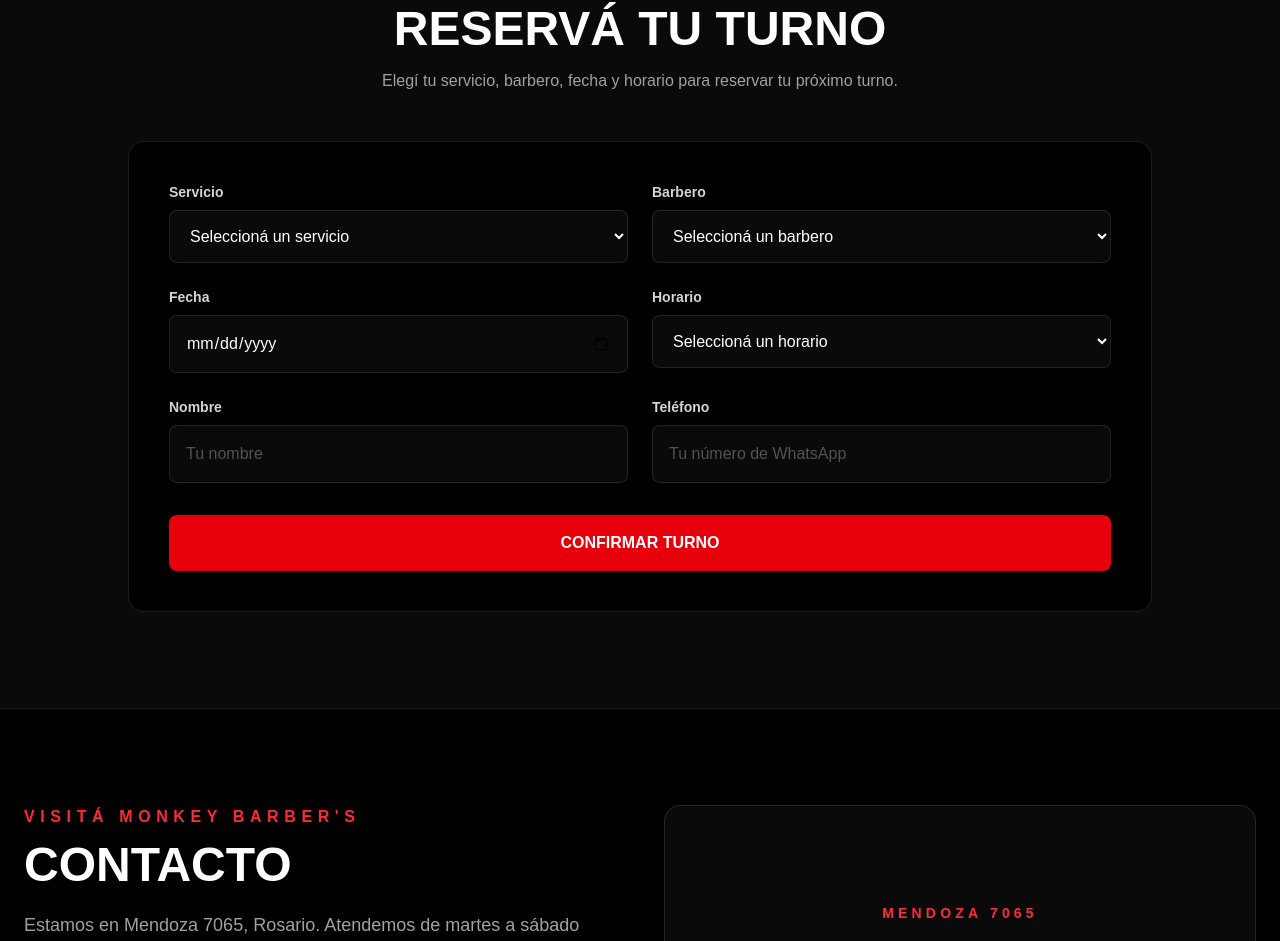
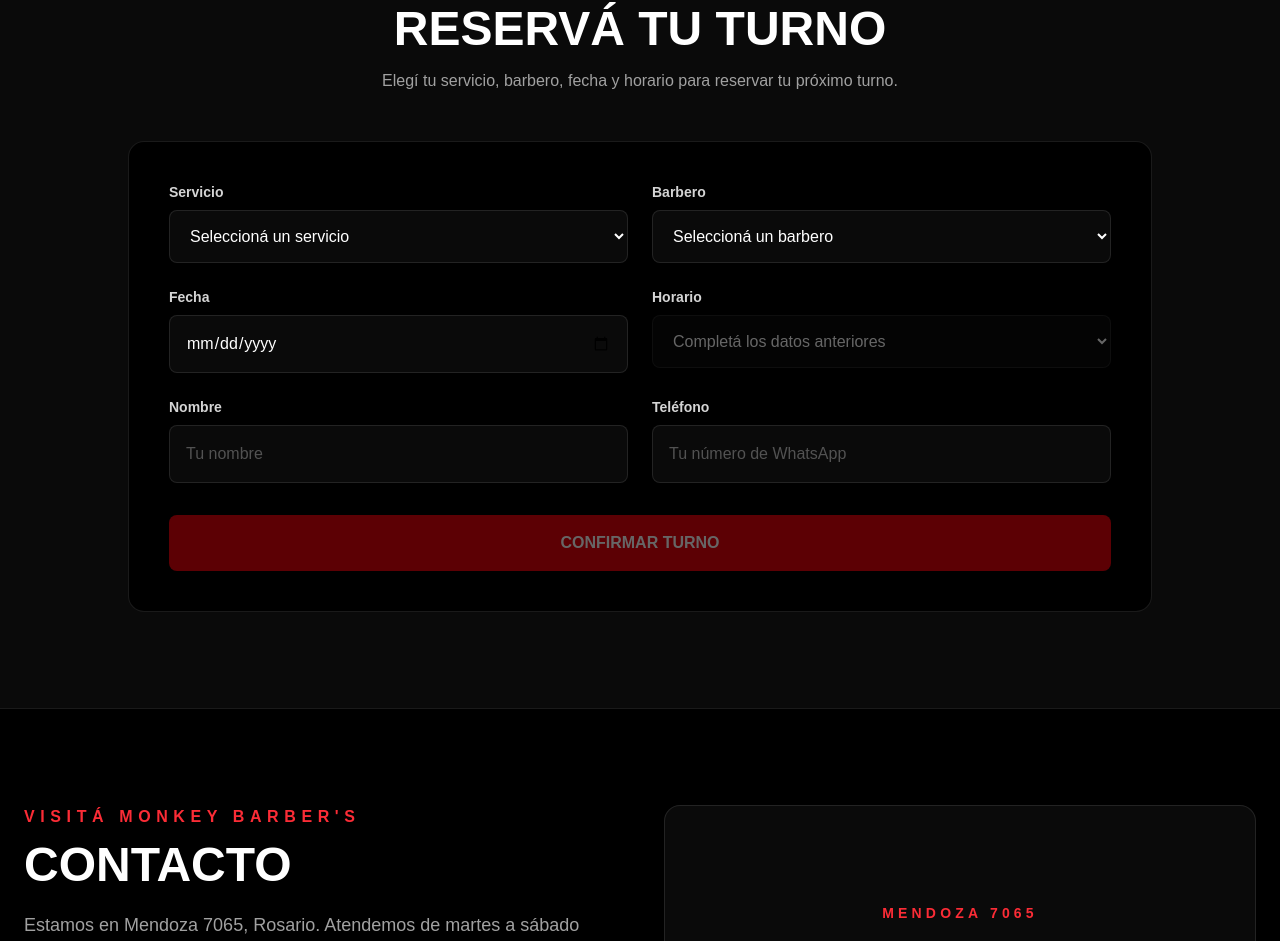
Before and after one commit to elmirsantiago/monkey-barbers, a Next.js app: page / in a window 1280 px wide. Shown: the part 2583-3524 px from the top of the page. Built offline with nearby package versions, Linux system fonts and the light colour scheme.

Commit message:
feat: add interactive booking form

```diff
--- a/src/app/page.tsx
+++ b/src/app/page.tsx
@@ -1,5 +1,6 @@
 import Image from "next/image";
 import Navbar from "@/components/Navbar";
+import BookingForm from "@/components/BookingForm";
 
 export default function Home() {
   return (
@@ -182,91 +183,7 @@ export default function Home() {
             </p>
           </div>
 
-          <div className="grid gap-6 rounded-2xl border border-white/10 bg-black p-6 md:grid-cols-2 lg:p-10">
-            <div>
-              <label className="mb-2 block text-sm font-semibold text-neutral-300">
-                Servicio
-              </label>
-
-              <select className="w-full rounded-lg border border-white/10 bg-neutral-950 px-4 py-4 text-white outline-none transition focus:border-red-500">
-                <option>Seleccioná un servicio</option>
-                <option>Corte + cejas</option>
-                <option>Corte + barba</option>
-                <option>Barba</option>
-                <option>VIP</option>
-                <option>VIP barba</option>
-              </select>
-            </div>
-
-            <div>
-              <label className="mb-2 block text-sm font-semibold text-neutral-300">
-                Barbero
-              </label>
-
-              <select className="w-full rounded-lg border border-white/10 bg-neutral-950 px-4 py-4 text-white outline-none transition focus:border-red-500">
-                <option>Seleccioná un barbero</option>
-                <option>Bruno</option>
-                <option>Santi</option>
-              </select>
-            </div>
-
-            <div>
-              <label className="mb-2 block text-sm font-semibold text-neutral-300">
-                Fecha
-              </label>
-
-              <input
-                type="date"
-                className="w-full rounded-lg border border-white/10 bg-neutral-950 px-4 py-4 text-white outline-none transition focus:border-red-500"
-              />
-            </div>
-
-            <div>
-              <label className="mb-2 block text-sm font-semibold text-neutral-300">
-                Horario
-              </label>
-
-              <select className="w-full rounded-lg border border-white/10 bg-neutral-950 px-4 py-4 text-white outline-none transition focus:border-red-500">
-                <option>Seleccioná un horario</option>
-                <option>10:00</option>
-                <option>10:30</option>
-                <option>11:00</option>
-                <option>11:30</option>
-                <option>12:00</option>
-              </select>
-            </div>
-
-            <div>
-              <label className="mb-2 block text-sm font-semibold text-neutral-300">
-                Nombre
-              </label>
-
-              <input
-                type="text"
-                placeholder="Tu nombre"
-                className="w-full rounded-lg border border-white/10 bg-neutral-950 px-4 py-4 text-white outline-none transition placeholder:text-neutral-600 focus:border-red-500"
-              />
-            </div>
-
-            <div>
-              <label className="mb-2 block text-sm font-semibold text-neutral-300">
-                Teléfono
-              </label>
-
-              <input
-                type="tel"
-                placeholder="Tu número de WhatsApp"
-                className="w-full rounded-lg border border-white/10 bg-neutral-950 px-4 py-4 text-white outline-none transition placeholder:text-neutral-600 focus:border-red-500"
-              />
-            </div>
-
-            <button
-              type="button"
-              className="mt-2 rounded-lg bg-red-600 px-7 py-4 font-bold transition hover:bg-red-700 md:col-span-2"
-            >
-              CONFIRMAR TURNO
-            </button>
-          </div>
+          <BookingForm />
         </div>
       </section>
 
@@ -281,7 +198,9 @@ export default function Home() {
               Visitá Monkey Barber&apos;s
             </p>
 
-            <h2 className="text-4xl font-black sm:text-5xl">CONTACTO</h2>
+            <h2 className="text-4xl font-black sm:text-5xl">
+              CONTACTO
+            </h2>
 
             <p className="mt-5 max-w-xl text-lg leading-8 text-neutral-400">
               Estamos en Mendoza 7065, Rosario. Atendemos de martes a sábado de
@@ -352,7 +271,10 @@ export default function Home() {
             />
 
             <div>
-              <p className="font-bold">MONKEY BARBER&apos;S</p>
+              <p className="font-bold">
+                MONKEY BARBER&apos;S
+              </p>
+
               <p className="text-sm text-neutral-500">
                 Rosario · EST. 2022
               </p>
@@ -383,11 +305,18 @@ function ServiceCard({
     <article className="group rounded-xl border border-white/10 bg-black p-7 transition duration-300 hover:-translate-y-1 hover:border-red-600/60">
       <div className="mb-8 flex items-start justify-between gap-4">
         <div>
-          <p className="mb-2 text-sm text-neutral-500">{duration}</p>
-          <h3 className="text-2xl font-bold">{name}</h3>
+          <p className="mb-2 text-sm text-neutral-500">
+            {duration}
+          </p>
+
+          <h3 className="text-2xl font-bold">
+            {name}
+          </h3>
         </div>
 
-        <span className="text-2xl font-black text-red-500">{price}</span>
+        <span className="text-2xl font-black text-red-500">
+          {price}
+        </span>
       </div>
 
       <a
@@ -425,9 +354,13 @@ function BarberCard({
           Barber
         </p>
 
-        <h3 className="text-3xl font-black">{name}</h3>
+        <h3 className="text-3xl font-black">
+          {name}
+        </h3>
 
-        <p className="mt-4 leading-7 text-neutral-400">{description}</p>
+        <p className="mt-4 leading-7 text-neutral-400">
+          {description}
+        </p>
 
         <a
           href="#reservar"
@@ -463,7 +396,9 @@ function ContactItem({
         {title}
       </p>
 
-      <p className="mt-2 text-xl font-bold">{value}</p>
+      <p className="mt-2 text-xl font-bold">
+        {value}
+      </p>
     </a>
   );
 }
--- /dev/null
+++ b/src/components/BookingForm.tsx
@@ -0,0 +1,217 @@
+"use client";
+
+import { useState } from "react";
+
+const services = [
+  {
+    id: "corte-cejas",
+    name: "Corte + cejas",
+    price: 15000,
+    duration: 30,
+  },
+  {
+    id: "corte-barba",
+    name: "Corte + barba",
+    price: 17000,
+    duration: 40,
+  },
+  {
+    id: "barba",
+    name: "Barba",
+    price: 10000,
+    duration: 20,
+  },
+  {
+    id: "vip",
+    name: "VIP",
+    price: 12000,
+    duration: 30,
+  },
+  {
+    id: "vip-barba",
+    name: "VIP barba",
+    price: 14000,
+    duration: 40,
+  },
+];
+
+const barbers = [
+  {
+    id: "bruno",
+    name: "Bruno",
+  },
+  {
+    id: "santi",
+    name: "Santi",
+  },
+];
+
+export default function BookingForm() {
+  const [serviceId, setServiceId] = useState("");
+  const [barberId, setBarberId] = useState("");
+  const [date, setDate] = useState("");
+
+  const selectedService = services.find(
+    (service) => service.id === serviceId
+  );
+
+  return (
+    <div className="grid gap-6 rounded-2xl border border-white/10 bg-black p-6 md:grid-cols-2 lg:p-10">
+      {/* SERVICIO */}
+      <div>
+        <label
+          htmlFor="service"
+          className="mb-2 block text-sm font-semibold text-neutral-300"
+        >
+          Servicio
+        </label>
+
+        <select
+          id="service"
+          value={serviceId}
+          onChange={(event) => setServiceId(event.target.value)}
+          className="w-full rounded-lg border border-white/10 bg-neutral-950 px-4 py-4 text-white outline-none transition focus:border-red-500"
+        >
+          <option value="">Seleccioná un servicio</option>
+
+          {services.map((service) => (
+            <option key={service.id} value={service.id}>
+              {service.name}
+            </option>
+          ))}
+        </select>
+      </div>
+
+      {/* BARBERO */}
+      <div>
+        <label
+          htmlFor="barber"
+          className="mb-2 block text-sm font-semibold text-neutral-300"
+        >
+          Barbero
+        </label>
+
+        <select
+          id="barber"
+          value={barberId}
+          onChange={(event) => setBarberId(event.target.value)}
+          className="w-full rounded-lg border border-white/10 bg-neutral-950 px-4 py-4 text-white outline-none transition focus:border-red-500"
+        >
+          <option value="">Seleccioná un barbero</option>
+
+          {barbers.map((barber) => (
+            <option key={barber.id} value={barber.id}>
+              {barber.name}
+            </option>
+          ))}
+        </select>
+      </div>
+
+      {/* FECHA */}
+      <div>
+        <label
+          htmlFor="date"
+          className="mb-2 block text-sm font-semibold text-neutral-300"
+        >
+          Fecha
+        </label>
+
+        <input
+          id="date"
+          type="date"
+          value={date}
+          onChange={(event) => setDate(event.target.value)}
+          className="w-full rounded-lg border border-white/10 bg-neutral-950 px-4 py-4 text-white outline-none transition focus:border-red-500"
+        />
+      </div>
+
+      {/* HORARIO */}
+      <div>
+        <label
+          htmlFor="time"
+          className="mb-2 block text-sm font-semibold text-neutral-300"
+        >
+          Horario
+        </label>
+
+        <select
+          id="time"
+          disabled={!serviceId || !barberId || !date}
+          className="w-full rounded-lg border border-white/10 bg-neutral-950 px-4 py-4 text-white outline-none transition focus:border-red-500 disabled:cursor-not-allowed disabled:opacity-40"
+        >
+          <option value="">
+            {!serviceId || !barberId || !date
+              ? "Completá los datos anteriores"
+              : "Próximo paso: calcular disponibilidad"}
+          </option>
+        </select>
+      </div>
+
+      {/* INFORMACIÓN DEL SERVICIO */}
+      {selectedService && (
+        <div className="rounded-xl border border-red-600/20 bg-red-600/5 p-5 md:col-span-2">
+          <p className="text-sm font-semibold uppercase tracking-[0.2em] text-red-500">
+            Servicio seleccionado
+          </p>
+
+          <div className="mt-3 flex flex-wrap items-center justify-between gap-4">
+            <div>
+              <p className="text-xl font-bold">
+                {selectedService.name}
+              </p>
+
+              <p className="mt-1 text-neutral-400">
+                Duración: {selectedService.duration} minutos
+              </p>
+            </div>
+
+            <p className="text-2xl font-black text-red-500">
+              ${selectedService.price.toLocaleString("es-AR")}
+            </p>
+          </div>
+        </div>
+      )}
+
+      {/* DATOS CLIENTE */}
+      <div>
+        <label
+          htmlFor="name"
+          className="mb-2 block text-sm font-semibold text-neutral-300"
+        >
+          Nombre
+        </label>
+
+        <input
+          id="name"
+          type="text"
+          placeholder="Tu nombre"
+          className="w-full rounded-lg border border-white/10 bg-neutral-950 px-4 py-4 text-white outline-none transition placeholder:text-neutral-600 focus:border-red-500"
+        />
+      </div>
+
+      <div>
+        <label
+          htmlFor="phone"
+          className="mb-2 block text-sm font-semibold text-neutral-300"
+        >
+          Teléfono
+        </label>
+
+        <input
+          id="phone"
+          type="tel"
+          placeholder="Tu número de WhatsApp"
+          className="w-full rounded-lg border border-white/10 bg-neutral-950 px-4 py-4 text-white outline-none transition placeholder:text-neutral-600 focus:border-red-500"
+        />
+      </div>
+
+      <button
+        type="button"
+        disabled
+        className="mt-2 rounded-lg bg-red-600 px-7 py-4 font-bold transition hover:bg-red-700 disabled:cursor-not-allowed disabled:opacity-40 md:col-span-2"
+      >
+        CONFIRMAR TURNO
+      </button>
+    </div>
+  );
+}
```
